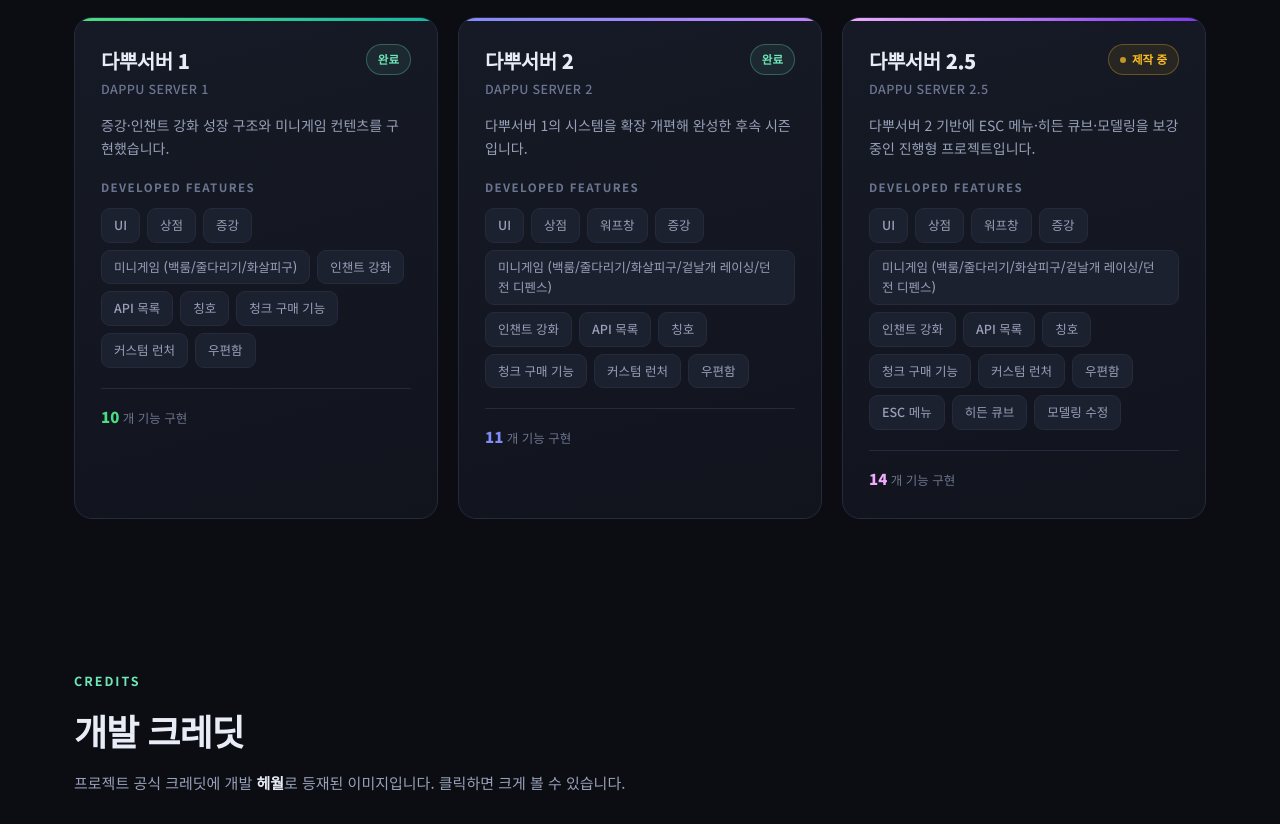
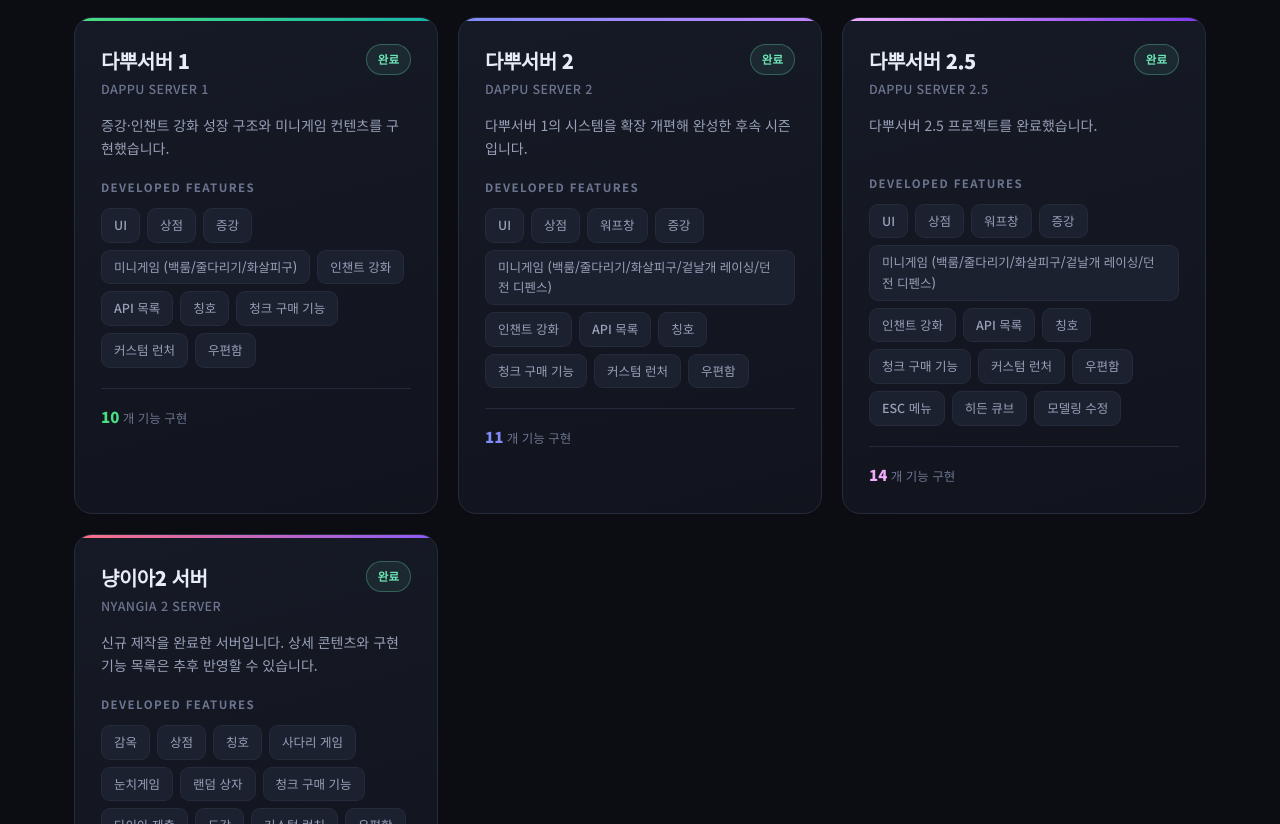
Before and after one commit to Hewols/portfolio, a plain HTML site: page index.html in a window 1280 px wide. Shown: the part 1976-2800 px from the top of the page. Drawn offline with Linux system fonts and the light colour scheme; a web font is replaced by a local one.

Commit message:
Add files via upload

```diff
--- a/index.html
+++ b/index.html
@@ -221,13 +221,13 @@ footer{border-top:1px solid var(--line);padding:38px 0;text-align:center;color:v
 
   <!-- 히어로 -->
   <div class="hero">
-    <div class="badge"><i></i> 총 9개 서버 콘텐츠 개발</div>
+    <div class="badge"><i></i> 총 10개 서버 콘텐츠 개발</div>
     <h1>마인크래프트<br>서버 콘텐츠 개발 포트폴리오</h1>
     <p>상점 · 랭킹 · 미니게임 · 길드 · UI까지, 여러 컨텐츠 서버의 플러그인 시스템을 설계하고 구현했습니다.</p>
     <div class="who"><span>DEVELOPER</span><b>헤월</b></div>
 
     <div class="stats">
-      <div class="stat"><b>9</b><span>참여 서버</span></div>
+      <div class="stat"><b>10</b><span>참여 서버</span></div>
       <div class="stat"><b>90+</b><span>구현 기능</span></div>
       <div class="stat"><b>9</b><span>미니게임</span></div>
       <div class="stat"><b>2</b><span>개발 크레딧 등재</span></div>
@@ -365,10 +365,16 @@ const projects = [
     feats:["UI","상점","워프창","증강","미니게임 (백룸/줄다리기/화살피구/겉날개 레이싱/던전 디펜스)","인챈트 강화","API 목록","칭호","청크 구매 기능","커스텀 런처","우편함"]
   },
   {
-    name:"다뿌서버 2.5", sub:"DAPPU SERVER 2.5", status:"wip",
-    desc:"다뿌서버 2 기반에 ESC 메뉴·히든 큐브·모델링을 보강 중인 진행형 프로젝트입니다.",
+    name:"다뿌서버 2.5", sub:"DAPPU SERVER 2.5", status:"done",
+    desc:"다뿌서버 2.5 프로젝트를 완료했습니다.",
     c1:"#f0abfc", c2:"#7c3aed",
     feats:["UI","상점","워프창","증강","미니게임 (백룸/줄다리기/화살피구/겉날개 레이싱/던전 디펜스)","인챈트 강화","API 목록","칭호","청크 구매 기능","커스텀 런처","우편함","ESC 메뉴","히든 큐브","모델링 수정"]
+  },
+  {
+    name:"냥이아2 서버", sub:"NYANGIA 2 SERVER", status:"done",
+    desc:"신규 제작을 완료한 서버입니다. 상세 콘텐츠와 구현 기능 목록은 추후 반영할 수 있습니다.",
+    c1:"#fb7185", c2:"#8b5cf6",
+    feats:["감옥","상점","칭호","사다리 게임","눈치게임","랜덤 상자","청크 구매 기능","다이아 제출","도감","커스텀 런처","우편함","사과 게임"]
   }
 ];
 
```
